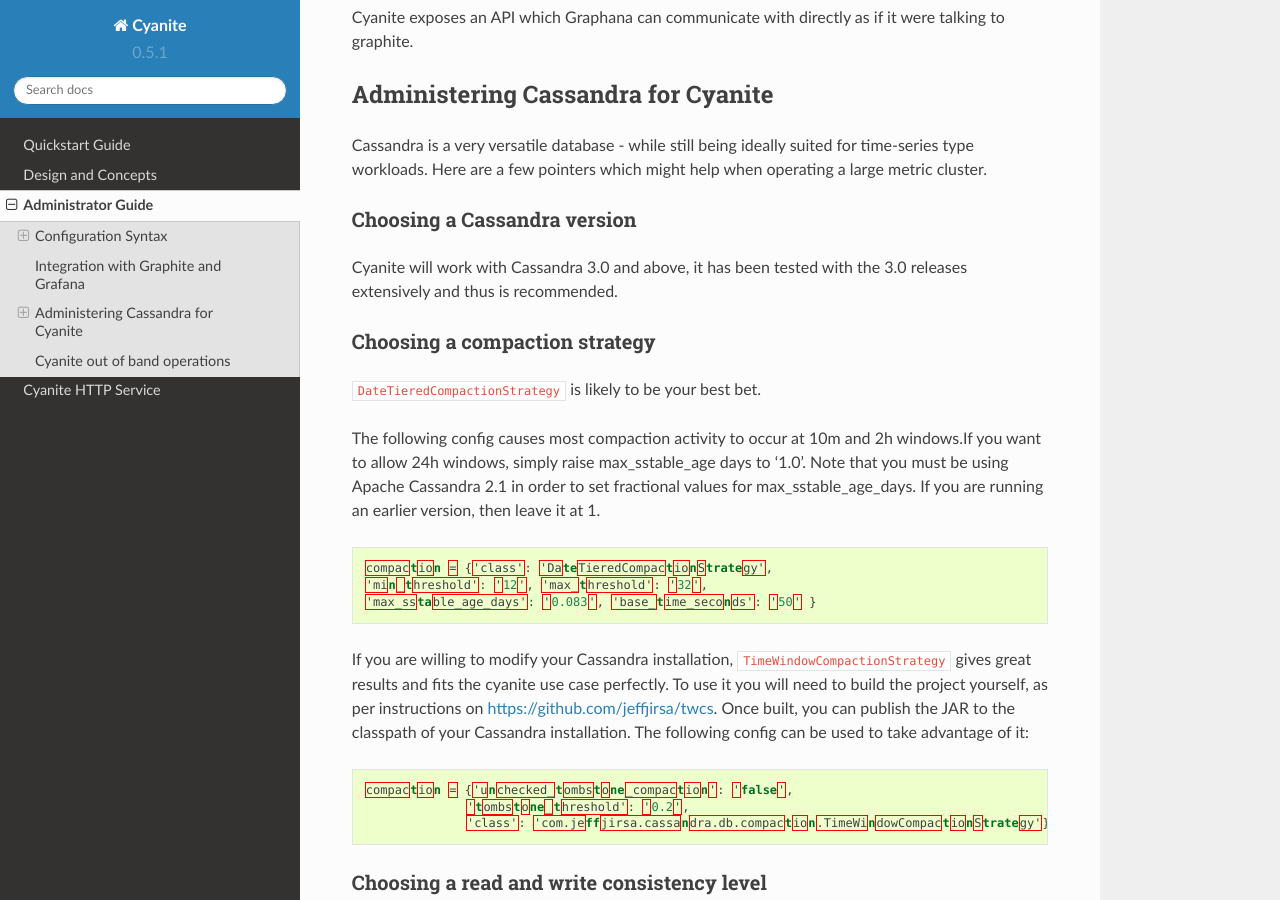
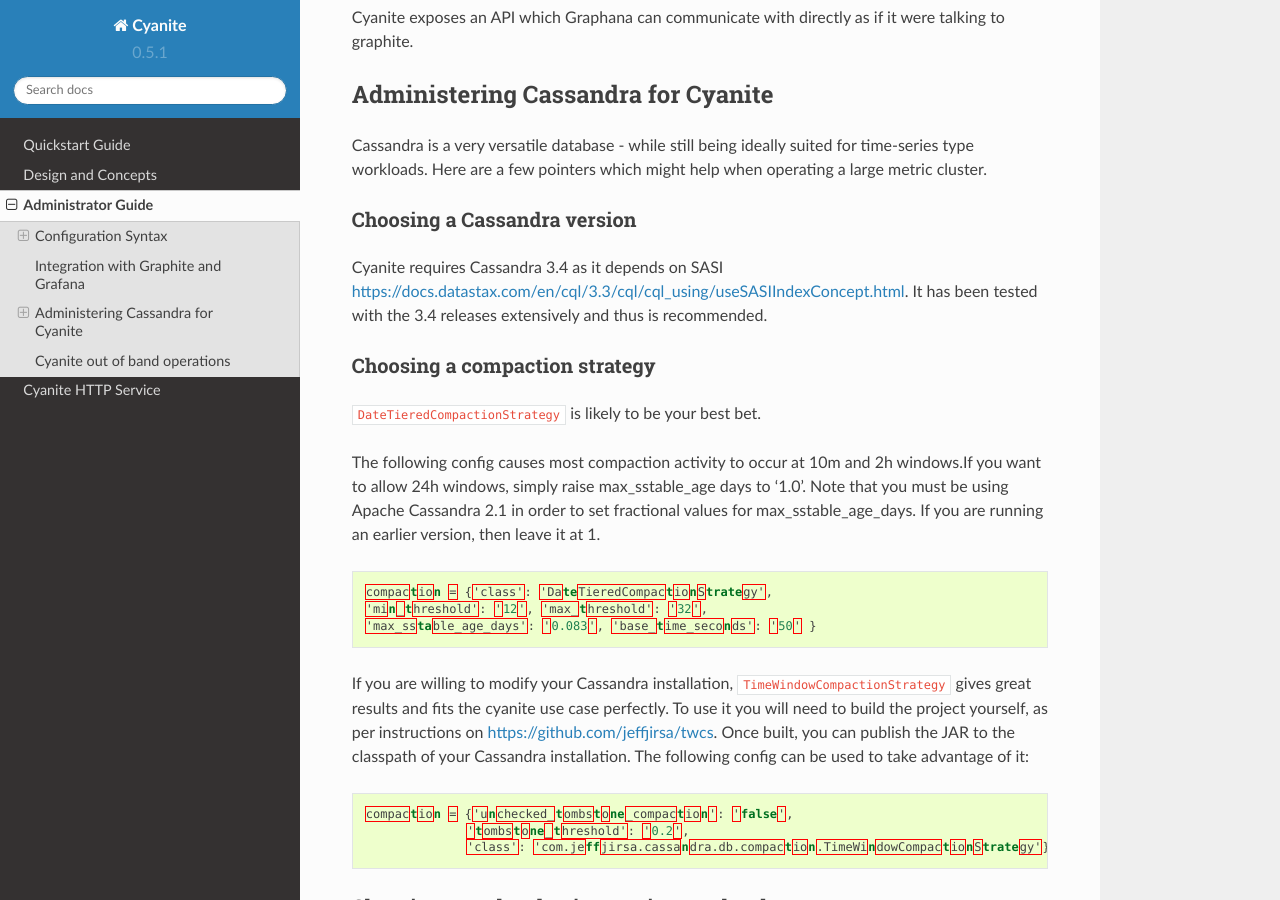
Before and after one commit to pyr/cyanite, a Sphinx documentation site: the page built from doc/source/administrator.rst, in a window 1280 px wide and 900 px high, scrolled down 3059 px. Built offline with Sphinx 7.4.7 and the Read the Docs theme 2.0.0, drawn with Linux system fonts in a browser that asks for light colours.

Commit message:
a minor docs update, we require 3.4+ now

```diff
--- a/doc/source/administrator.rst
+++ b/doc/source/administrator.rst
@@ -163,8 +163,8 @@
 Choosing a Cassandra version
 ~~~~~~~~~~~~~~~~~~~~~~~~~~~~
 
-Cyanite will work with Cassandra 3.0 and above, it has been tested
-with the 3.0 releases extensively and thus is recommended.
+Cyanite requires Cassandra 3.4 as it depends on SASI https://docs.datastax.com/en/cql/3.3/cql/cql_using/useSASIIndexConcept.html. It has been tested
+with the 3.4 releases extensively and thus is recommended.
 
 Choosing a compaction strategy
 ~~~~~~~~~~~~~~~~~~~~~~~~~~~~~~
```
